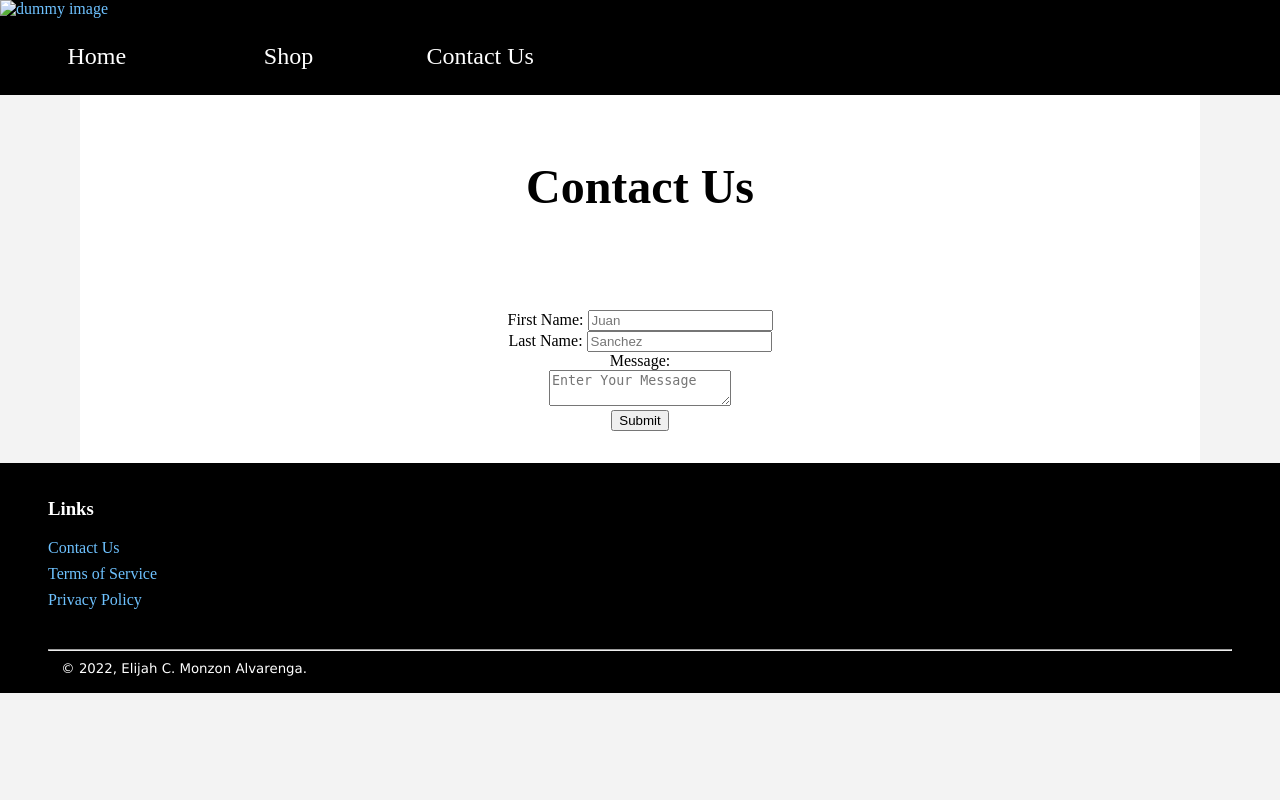
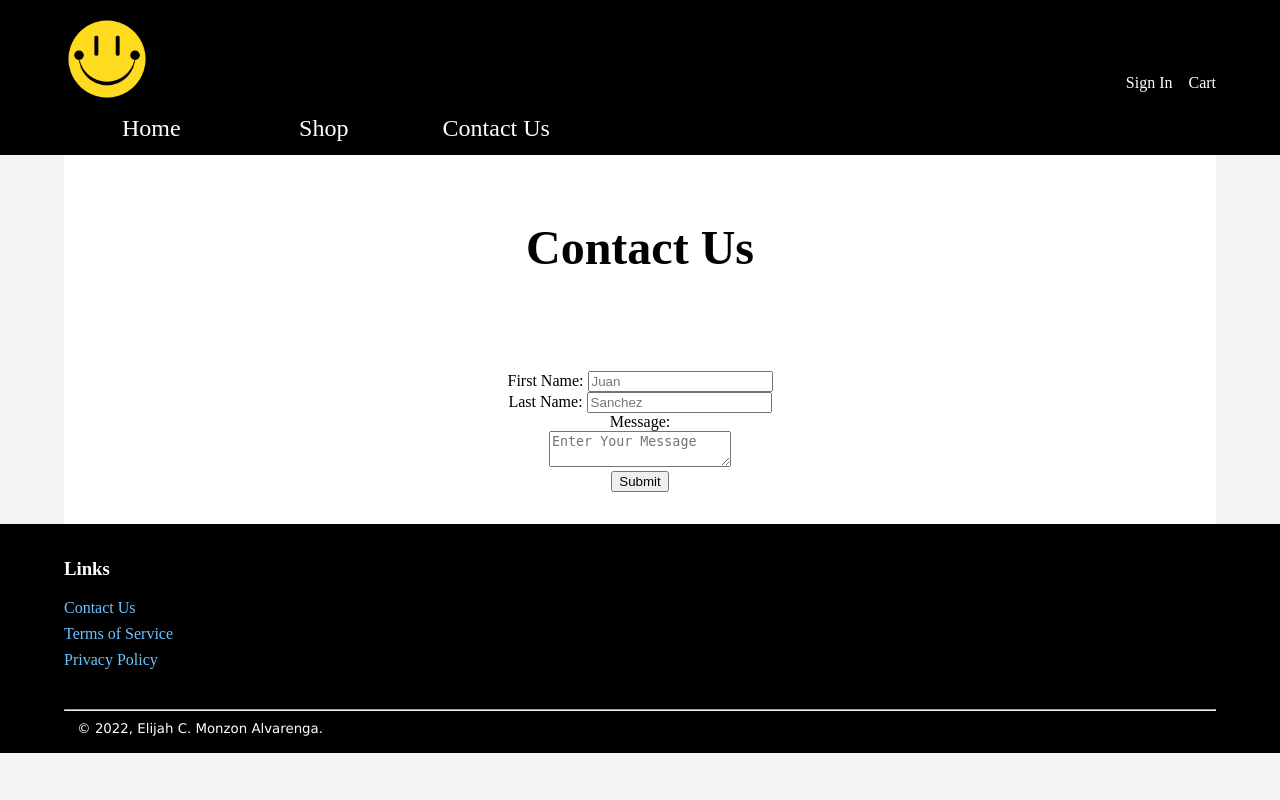
Before and after one commit to emonzon42/HappyFeets, a PHP site: page /html/contact.html in a window 1280 px wide. Run offline with PHP 8.4, Linux system fonts and the light colour scheme; some libraries are stand-ins or nearby versions.

Commit message:
made header /nav bar look better, added logo, header body and footer flows better

```diff
--- a/Final Project/css/style.css
+++ b/Final Project/css/style.css
@@ -34,13 +34,19 @@ a{
 .box{ /* primary container for most things on the website*/
     padding: 2em;
     background: white;
-    margin: 0 5em;
+    margin: 0 5%;
     text-align: center;
 }
 
 .ibox{ /* invisible box : used to space out page*/
     padding: 2em;
     margin: 0 5em;
+}
+.left{ /* content on left side of page */
+    width: 50%;
+}
+.right{ /* content on right side of page */
+    width: 50%;
 }
 
 /* End Utility Styles */
@@ -60,15 +66,37 @@ a{
 
 /* Header Styles */
 header {
+    display: flex;
+    padding-top: 1em;
+    padding-left: 5%;
+    padding-right: 5%;
     background: black;
 }
+header .right{
+    display: flex;
+    justify-content: flex-end;
+    padding-top: 5%;
+    padding-left: 38%;
+}
+header .right a{
+    color: white;
+    padding-left: 1em;
+}
+img#logo{
+    display: flex;
+    max-width: 15%;
+    width: max-content;
+
+}
 nav{
+    padding-left: 5%;
+    padding-right: 5%;
     background: black;
     display: flex;
     border: 1px solid black;
 }
 nav a {
-    padding: 1em 0;
+    padding: .5em 0;
     text-align: center;
     width: 15%; /* 100/7 is ~14.28 */
     color: white;
@@ -147,7 +175,8 @@ img#homecov{
 footer{
     background-color: black;
     color: white;
-    padding: 3em;
+    padding-left: 5%;
+    padding-right: 5%;
     padding-bottom: 1em;
     padding-top: 1em;
 }
--- a/Final Project/html/contact.html
+++ b/Final Project/html/contact.html
@@ -16,7 +16,13 @@
     <body>
         <div class="container">
             <header>
-                <a href="index.html"><img src="https://via.placeholder.com/125" alt="dummy image"></a>
+                <div class="left">
+                    <a href="index.html"><img src="../img/Smileyy.png" alt="logo" id="logo"></a>
+                </div>
+                <div class="right">
+                    <a href="#">Sign In</a>
+                    <a href="#">Cart</a>
+                </div>
             </header>
              <!-- Navigation-->
             <nav>
```
Also changed, not shown: Final Project/html/index.html (+9 -3 lines), Final Project/html/shop.html (+7 -1 lines), Final Project/img/Smileyy.png (added).
